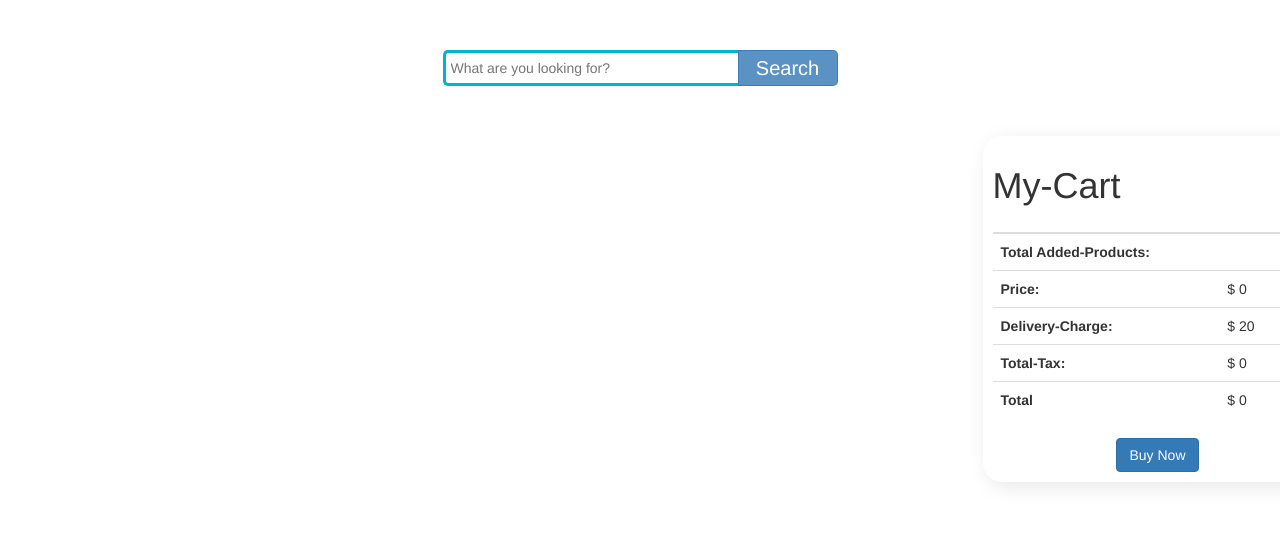
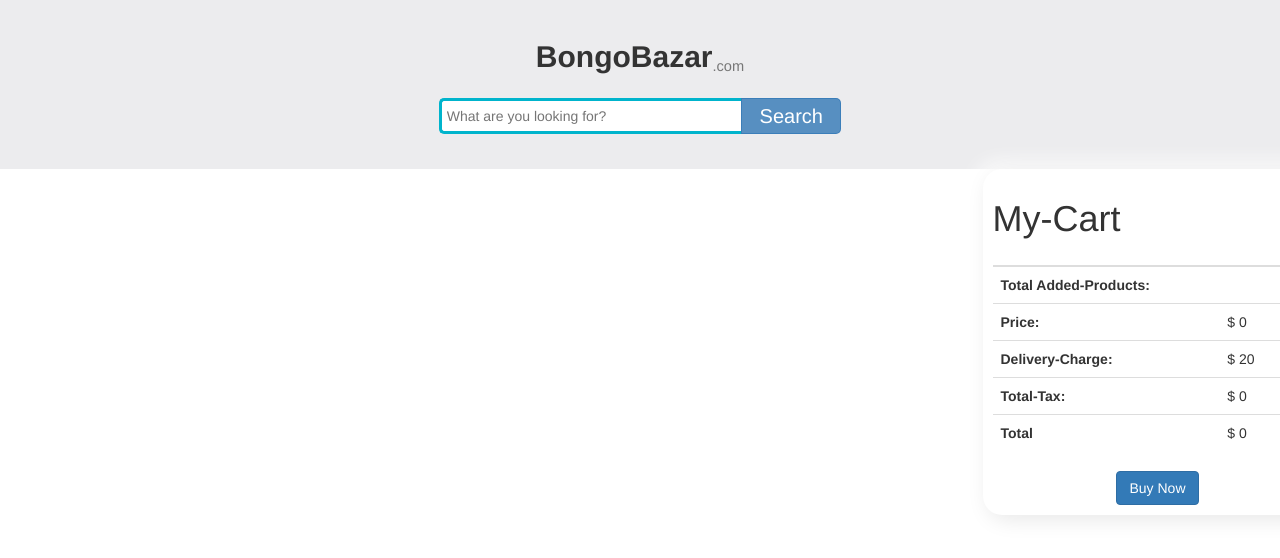
Before and after one commit to AdilMahmoudRion/bongo-bazar, a plain HTML site: page index.html in a window 1280 px wide. Drawn offline with nearby package versions, Linux system fonts and the light colour scheme; no server answers.

Commit message:
header added

```diff
--- a/css/style.css
+++ b/css/style.css
@@ -1,9 +1,22 @@
-body{
+body {
   overflow-x: hidden;
   font-family: "Montserrat", sans-serif;
   /* background-color: #f2f3f7; */
 }
-
+.header-section {
+  background: rgb(236, 236, 238);
+  padding: 20px;
+}
+.logo-name {
+  display: flex;
+  justify-content: center;
+}
+.logo {
+  color: red;
+}
+.name {
+  font-weight: 700;
+}
 .search {
   width: 50%;
   position: relative;
@@ -12,15 +25,15 @@
 }
 .search-box {
   width: 50%;
-  border: 3px solid #00B4CC;
+  border: 3px solid #00b4cc;
   border-right: none;
   padding: 5px;
-  height:36px;
+  height: 36px;
   border-radius: 5px 0 0 5px;
   outline: none;
   color: #352f2f;
 }
-.search-button{
+.search-button {
   width: 100px;
   height: 36px;
   border: 1px solid #3379b7ce;
@@ -31,13 +44,13 @@
   cursor: pointer;
   font-size: 20px;
 }
-.search-button:hover{
+.search-button:hover {
   background-color: #337ab7;
 }
 .search-field {
   display: flex;
   justify-content: center;
-  margin: 50px;
+  margin: 15px;
 }
 
 #all-products {
@@ -57,22 +70,21 @@
   justify-content: space-evenly;
   border-radius: 10px;
   padding: 15px 30px;
-  box-shadow:  5px 5px 21px #e8e8e8,
-  -5px -5px 21px #ffffff;
+  box-shadow: 5px 5px 21px #e8e8e8, -5px -5px 21px #ffffff;
   height: 500px;
   margin: 10px;
 }
 .single-product:hover {
   /* transition: 0.9s; */
   border: 2px solid #e8e8e8;
-box-shadow:  5px 5px 21px #e8e8e8,
+  box-shadow: 5px 5px 21px #e8e8e8;
 }
 .product-image {
   width: 250px;
   height: 250px;
   border-radius: 10%;
 }
-.details-button{
+.details-button {
   width: 100px;
 }
 
@@ -81,21 +93,20 @@
   /* border: 1px solid green; */
   padding: 10px;
   border-radius: 19px;
-background: #ffffff;
-box-shadow:  5px 5px 21px #e8e8e8,
-             -5px -5px 21px #ffffff;
+  background: #ffffff;
+  box-shadow: 5px 5px 21px #e8e8e8, -5px -5px 21px #ffffff;
   margin-right: 30px;
   position: fixed;
 }
 .cart-main {
   padding-right: 30px;
 }
-.rating{
+.rating {
   display: flex;
   justify-content: space-evenly;
   bottom: 0;
 }
-.price{
+.price {
   margin-top: 0%;
 }
 @media only screen and (max-width: 768px) {
--- a/index.html
+++ b/index.html
@@ -1,6 +1,5 @@
 <!DOCTYPE html>
 <html lang="en">
-
   <head>
     <meta charset="UTF-8" />
     <meta http-equiv="X-UA-Compatible" content="IE=edge" />
@@ -8,30 +7,44 @@
     <title>Bongo bazar</title>
     <link rel="stylesheet" href="./css/style.css" />
     <!-- Latest compiled and minified CSS -->
-  <link rel="stylesheet" href="https://maxcdn.bootstrapcdn.com/bootstrap/3.3.7/css/bootstrap.min.css"
-    integrity="sha384-BVYiiSIFeK1dGmJRAkycuHAHRg32OmUcww7on3RYdg4Va+PmSTsz/K68vbdEjh4u" crossorigin="anonymous" />
+    <link
+      rel="stylesheet"
+      href="https://maxcdn.bootstrapcdn.com/bootstrap/3.3.7/css/bootstrap.min.css"
+      integrity="sha384-BVYiiSIFeK1dGmJRAkycuHAHRg32OmUcww7on3RYdg4Va+PmSTsz/K68vbdEjh4u"
+      crossorigin="anonymous"
+    />
 
     <!-- google Montserrat  font  -->
     <link rel="preconnect" href="https://fonts.googleapis.com" />
     <link rel="preconnect" href="https://fonts.gstatic.com" crossorigin />
-  <link href="https://fonts.googleapis.com/css2?family=Montserrat:wght@300;400;500&display=swap" rel="stylesheet" />
+    <link
+      href="https://fonts.googleapis.com/css2?family=Montserrat:wght@300;400;500&display=swap"
+      rel="stylesheet"
+    />
   </head>
 
   <body>
-  <header></header>
-  <main class="main">
+    <header class="header-section">
+      <div class="logo-name">
+        <h2 class="name">
+          BongoBazar<small class="cart-small-text"><sub>.com</sub></small>
+        </h2>
+      </div>
       <div class="search-field">
         <div class="search">
-        <input type="text" class="search-box" placeholder="What are you looking for?">
-        <button type="submit" class="search-button">
-          Search
-       </button>
+          <input
+            type="text"
+            class="search-box"
+            placeholder="What are you looking for?"
+          />
+          <button type="submit" class="search-button">Search</button>
         </div>
       </div>
+    </header>
+    <main class="main">
       <div class="row">
         <div class="col-md-9 col-lg-9 col-sm-7">
-        <div id="all-products" class="">
-        </div>
+          <div id="all-products" class=""></div>
         </div>
         <div class="col-md-3 col-lg-3 col-sm-5 cart-main">
           <div class="cart" id="my-cart">
@@ -89,5 +102,4 @@
     <!-- add javascript  file  -->
     <script src="./js/app.js"></script>
   </body>
-
 </html>
```
Lines whose indentation alone changed are shown as unchanged.
